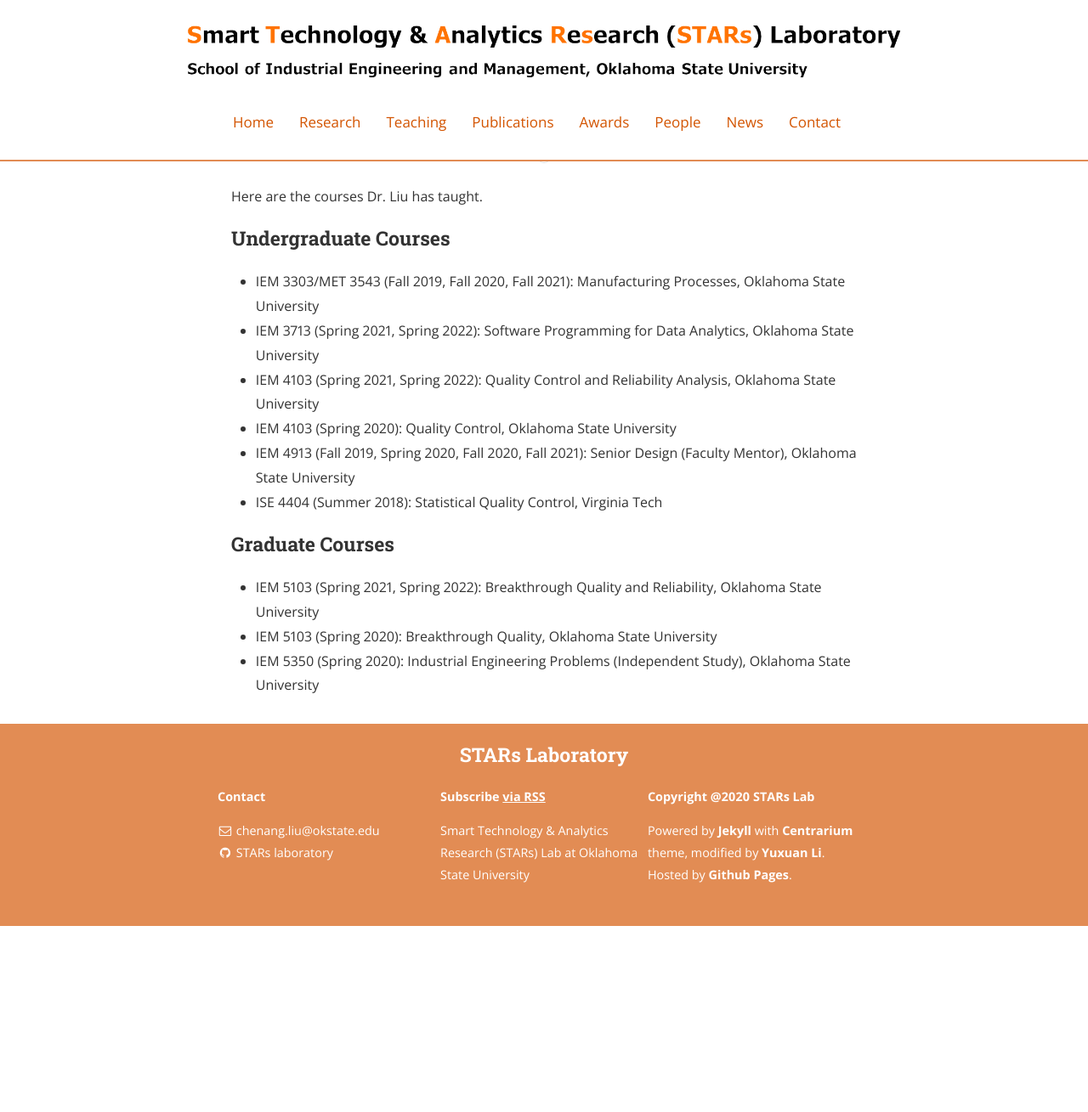
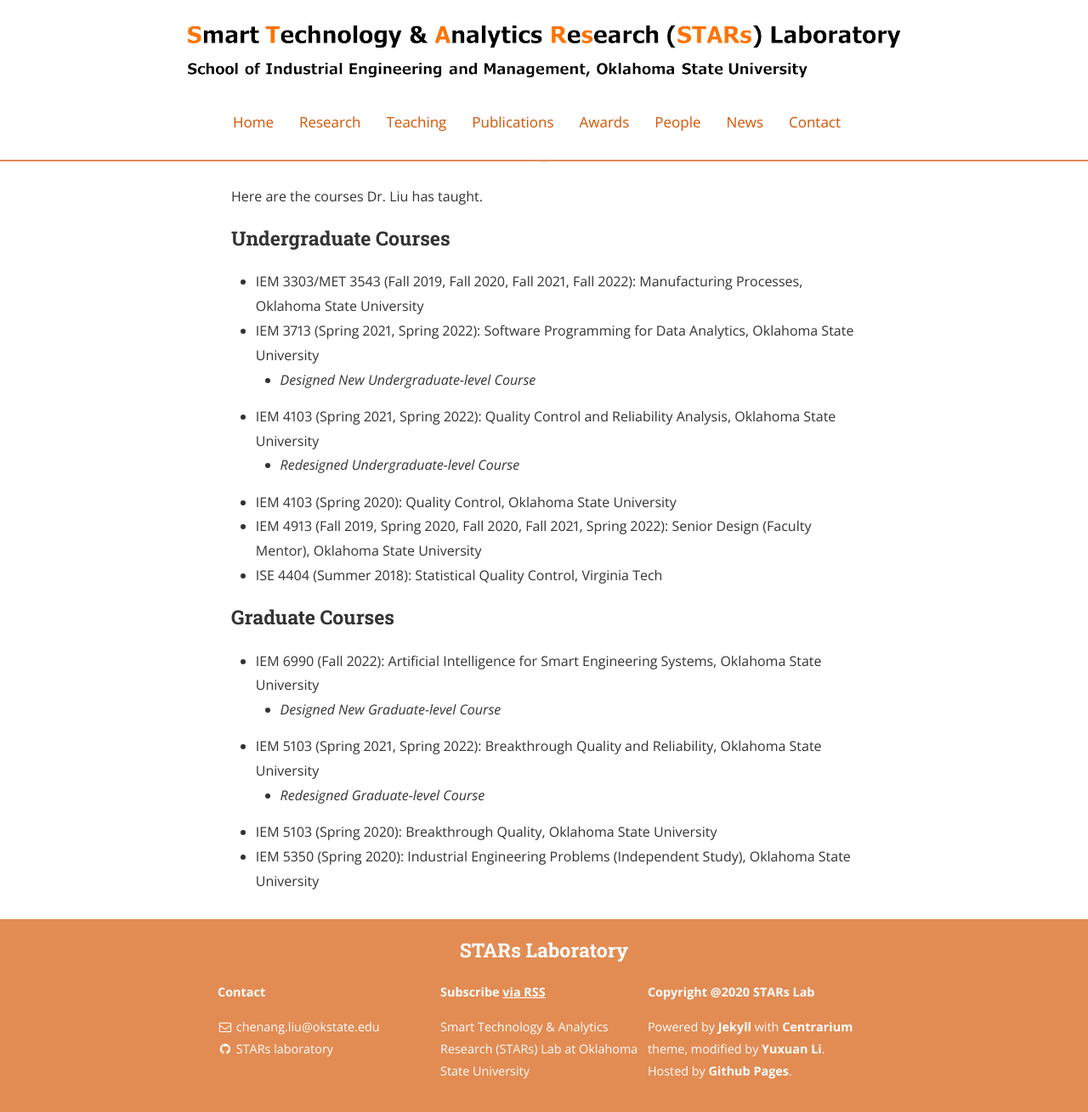
Before and after one commit to stars-laboratory/stars-laboratory.github.io, a Jekyll site: the page built from CTeaching.md, in a window 1280 px wide and 1320 px high. Shown: the top 1309 px of the window at 85% size. Built offline with Jekyll 4.4.1, drawn with Linux system fonts in a browser that asks for light colours; nearby versions of some CDN libraries.

Commit message:
Update CTeaching.md

```diff
--- a/CTeaching.md
+++ b/CTeaching.md
@@ -9,16 +9,21 @@
 
 ### Undergraduate Courses
 
-* IEM 3303/MET 3543 (Fall 2019, Fall 2020, Fall 2021): Manufacturing Processes, Oklahoma State University
+* IEM 3303/MET 3543 (Fall 2019, Fall 2020, Fall 2021, Fall 2022): Manufacturing Processes, Oklahoma State University
 * IEM 3713 (Spring 2021, Spring 2022): Software Programming for Data Analytics, Oklahoma State University
+    * *Designed New Undergraduate-level Course*
 * IEM 4103 (Spring 2021, Spring 2022):  Quality Control and Reliability Analysis, Oklahoma State University
+    * *Redesigned Undergraduate-level Course*
 * IEM 4103 (Spring 2020): Quality Control, Oklahoma State University
-* IEM 4913 (Fall 2019, Spring 2020, Fall 2020, Fall 2021): Senior Design (Faculty Mentor), Oklahoma State University
+* IEM 4913 (Fall 2019, Spring 2020, Fall 2020, Fall 2021, Spring 2022): Senior Design (Faculty Mentor), Oklahoma State University
 * ISE 4404 (Summer 2018): Statistical Quality Control, Virginia Tech
 
 
 ### Graduate Courses
 
+* IEM 6990 (Fall 2022): Artificial Intelligence for Smart Engineering Systems, Oklahoma State University
+    * *Designed New Graduate-level Course*
 * IEM 5103 (Spring 2021, Spring 2022): Breakthrough Quality and Reliability, Oklahoma State University
+    * *Redesigned Graduate-level Course*
 * IEM 5103 (Spring 2020): Breakthrough Quality, Oklahoma State University
 * IEM 5350 (Spring 2020): Industrial Engineering Problems (Independent Study), Oklahoma State University
```
